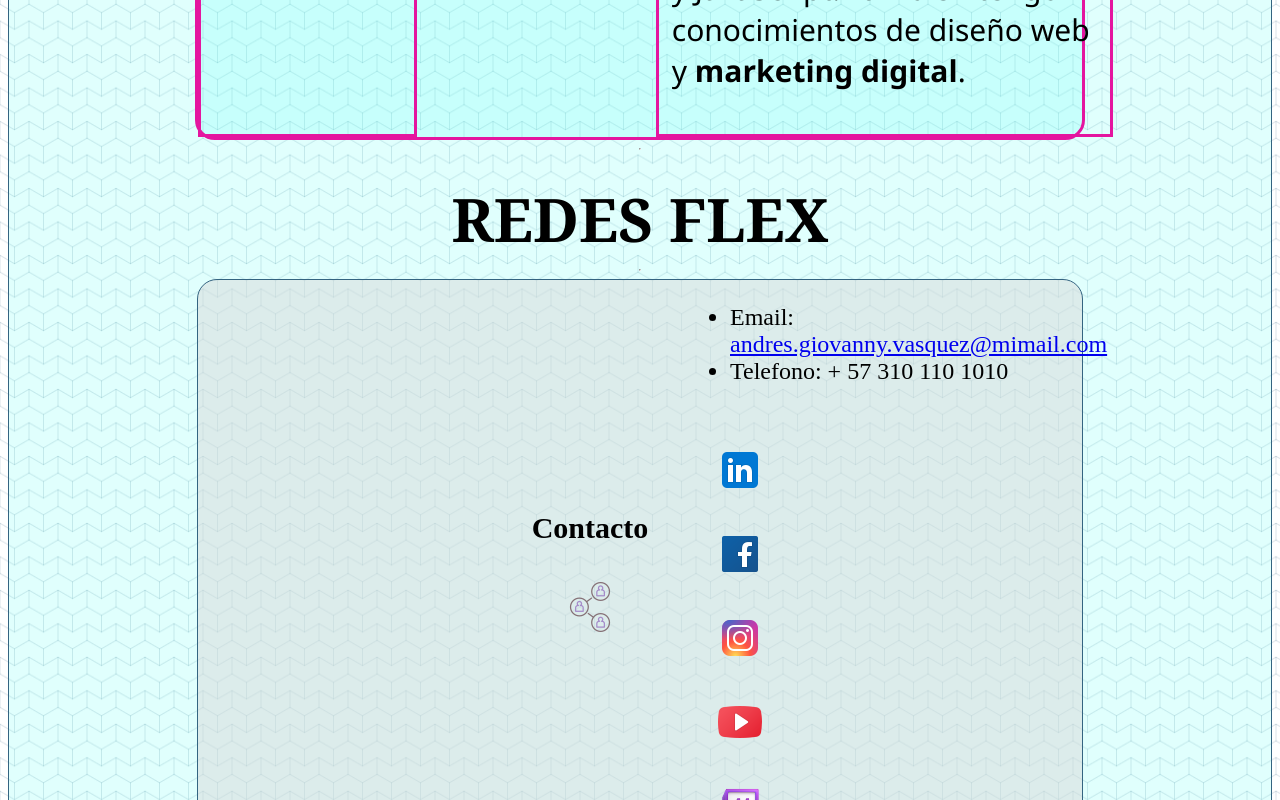
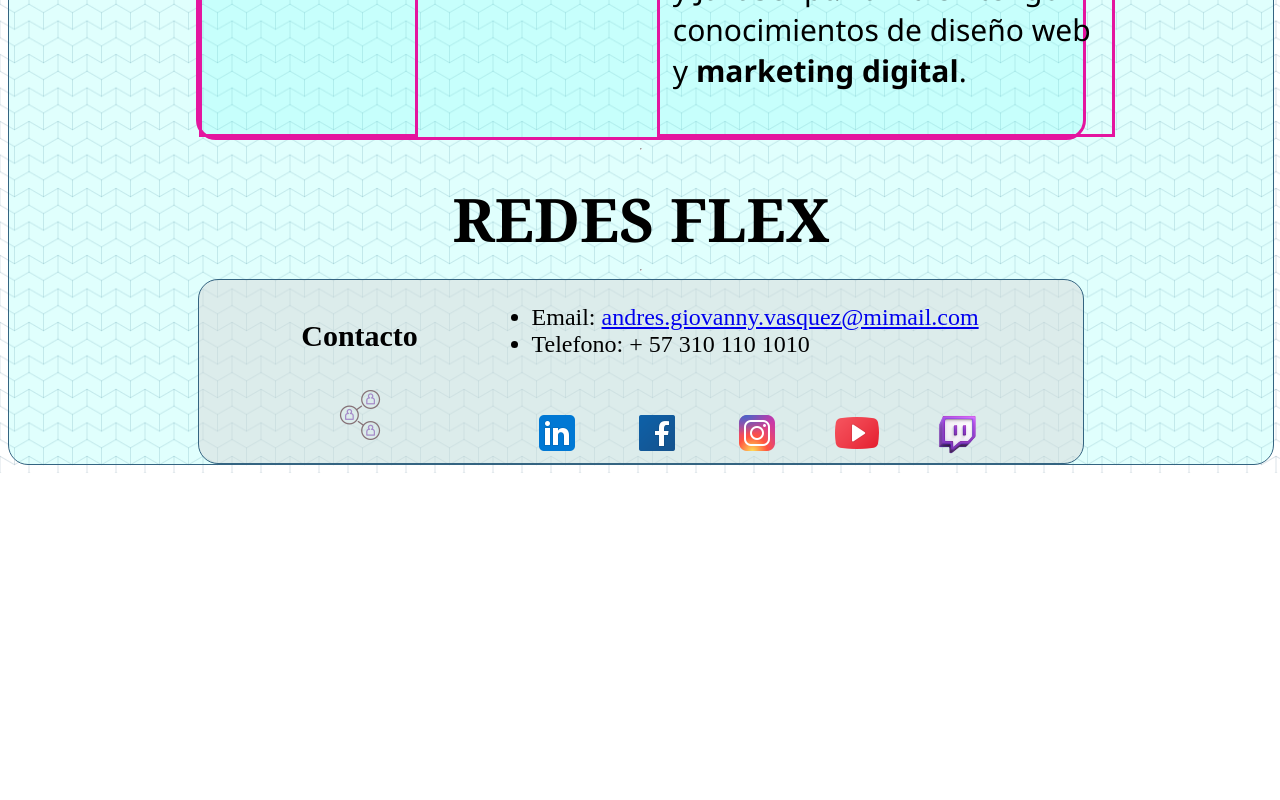
Before and after one commit to VaSaNcol/portafolio, a plain HTML site: page pruebas.html in a window 1280 px wide. Shown: the part 2000-2800 px from the top of the page. After the commit the page ends 2473 px from the top, so only its background shows below. Drawn offline with Linux system fonts and the light colour scheme.

Commit message:
en pruebas ya se ajusto la seccino de contacto, paso de tablas a flex responsive

```diff
--- a/css/portafolio.css
+++ b/css/portafolio.css
@@ -26,7 +26,7 @@ div.contenedor1 {
 }
 .centrarelementos {
     width: 100%;
-    position: absolute;
+    position: relative;
 }
 
 .imgvision {
@@ -193,16 +193,19 @@ span.parrafo-final {
 }
 
 div.contacto {
+    width: 70%;
+    background-color: rgba(217, 217, 217, 0.5);
+    border: 1px solid #346481;
+    border-radius: 20px;
+    margin: 0 0%;
+    font-size: x-large;
     display: flex;
+    flex-direction: row;
     justify-content: center;
     text-align: center;
-    background-color: rgba(217, 217, 217, 0.5);
-    border-radius: 20px;
-    width: 70%;
-    margin: 0 15%;
-    font-size: x-large;
+    gap: 2rem;
     align-items: center;
-    border: 1px solid #346481;
+    flex-wrap: wrap;
 }
 
 table {
@@ -341,7 +344,7 @@ td.tdtextoperfil {
 
 
 div.contenedorflex1 {
-    width: fit-content;
+    width: 100%;
     display: flex;
     flex-direction: column;
     align-items: center;
@@ -425,12 +428,11 @@ div.contenedorflex1 {
 
 .redesflex
 {
-
     width: 100%;
     display: flex;
     flex-direction: row;
     flex-wrap: wrap;
-    justify-content: center;
+    justify-content: space-evenly;
     gap: 10px;
     align-items: center;
 
@@ -440,9 +442,8 @@ div.contenedorflex1 {
 {
     border: 0px solid #346481;
     border-collapse: collapse;
-    text-align: center;
-    padding: 10px;
-    width: 100%;
+    padding: 0px;
+    width: 48px;
 }
 
 .cienporciento
@@ -453,11 +454,24 @@ width: 100%;
 .contactocolumnader
 {
     display: flex;
+    flex-direction: column;
     flex-wrap: wrap;
-    width: 100px;
+    width: 60%;
 }
 
 .bloquecontacto
 {
     width: 200px;
 }
+.bloquelistacontacto
+{
+    width: 100%;
+}
+.contenedor {
+    width: 100%;
+    position: absolute;
+    display: flex;
+    flex-direction: row;
+    flex-wrap: wrap;
+    gap: 1rem;
+}
--- a/pruebas.html
+++ b/pruebas.html
@@ -122,6 +122,11 @@
 
             </div>
           </div>
-    </div>
+
+    <div class="centrarelementos">
+
+      </div>
+
+  </div>
   </body>
 </html>
```
